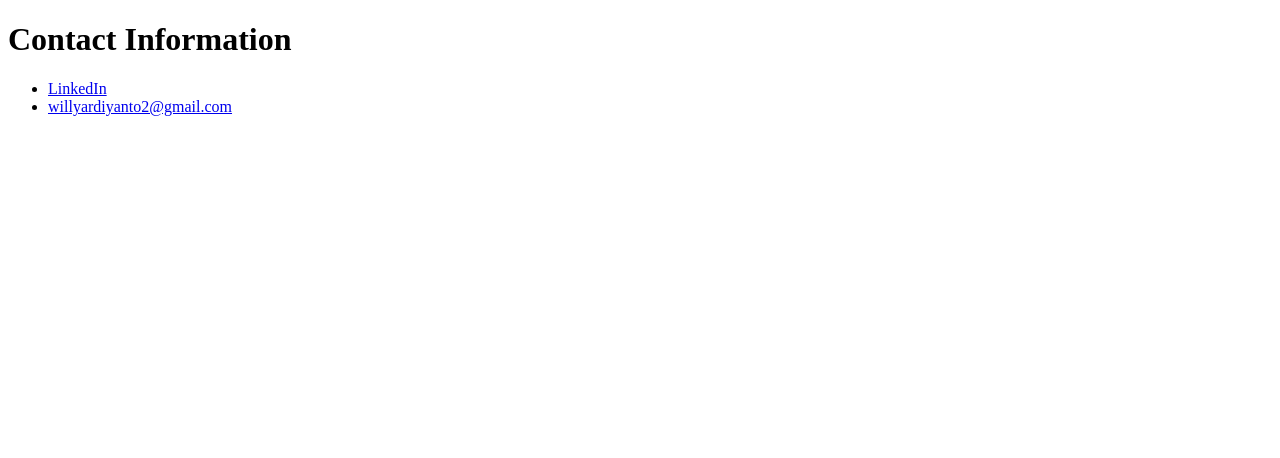
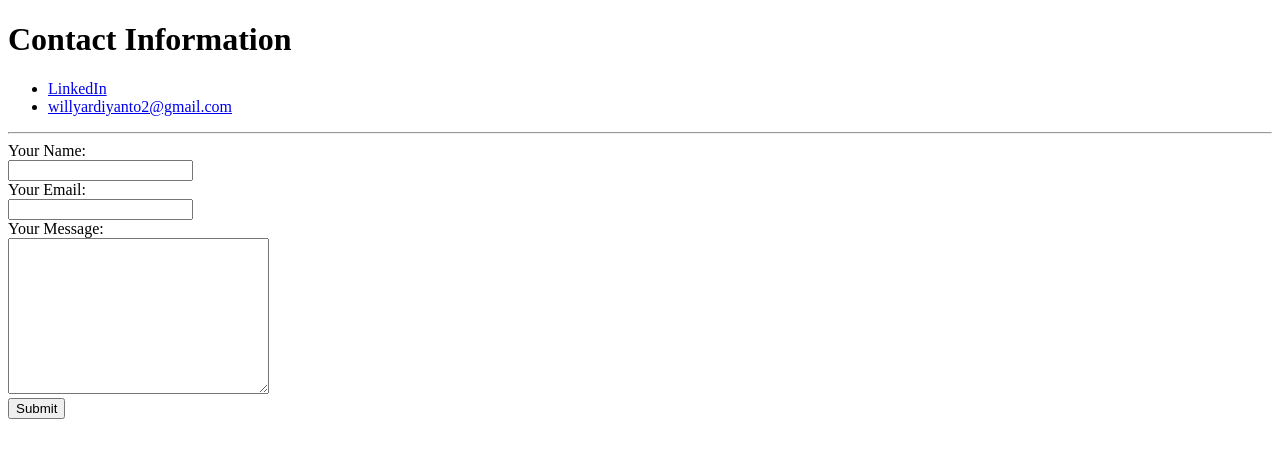
Before and after one commit to WillyArdiyanto/Personal-website, a plain HTML site: page personal-website/contact.html in a window 1280 px wide. Drawn offline with Linux system fonts and the light colour scheme.

Commit message:
add contact me form

```diff
--- a/personal-website/contact.html
+++ b/personal-website/contact.html
@@ -16,5 +16,21 @@
         </a>
       </li>
     </ul>
+
+    <hr />
+
+    <form
+      action="mailto:willyardiyanto2@gmail.com"
+      method="post"
+      enctype="text/plain"
+    >
+      <label>Your Name:</label> <br />
+      <input type="text" name="Your name" /> <br />
+      <label>Your Email:</label> <br />
+      <input type="email" name="Your email" id="" /> <br />
+      <label>Your Message:</label><br />
+      <textarea name="Your message" id="" cols="30" rows="10"></textarea> <br />
+      <input type="submit" />
+    </form>
   </body>
 </html>
```
